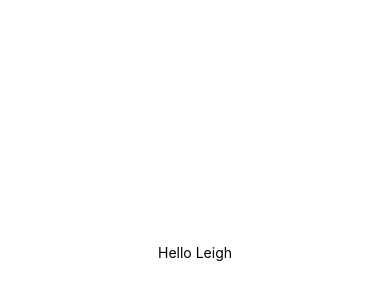
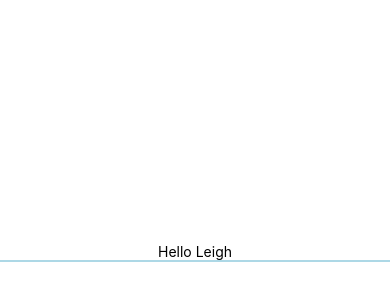
Before and after one commit to benceg/react-native-bullshit, a React Native app: screen / in a window 390 px wide. Shown: the part 170-470 px from the top of the page. Built offline with nearby package versions, Linux system fonts and the light colour scheme.

Commit message:
Adds a component

```diff
--- /dev/null
+++ b/components/ColouredBar/index.js
@@ -0,0 +1,16 @@
+import React from 'react';
+import { View, StyleSheet } from 'react-native';
+
+const component = () => (
+  <View style={styles.colouredBar} />
+);
+
+const styles = StyleSheet.create({
+  colouredBar: {
+    width: '100%',
+    height: 2,
+    backgroundColor: 'lightblue',
+  },
+});
+
+export default component;
--- a/containers/FirstView/index.js
+++ b/containers/FirstView/index.js
@@ -3,9 +3,12 @@ import PropTypes from 'prop-types';
 import { View, Text, StyleSheet } from 'react-native';
 import { connect } from 'react-redux';
 
+import ColouredBar from '../../components/ColouredBar';
+
 const component = ({ name }) => (
   <View style={styles.container}>
     <Text>Hello {name}</Text>
+    <ColouredBar />
   </View>
 );
 
```
